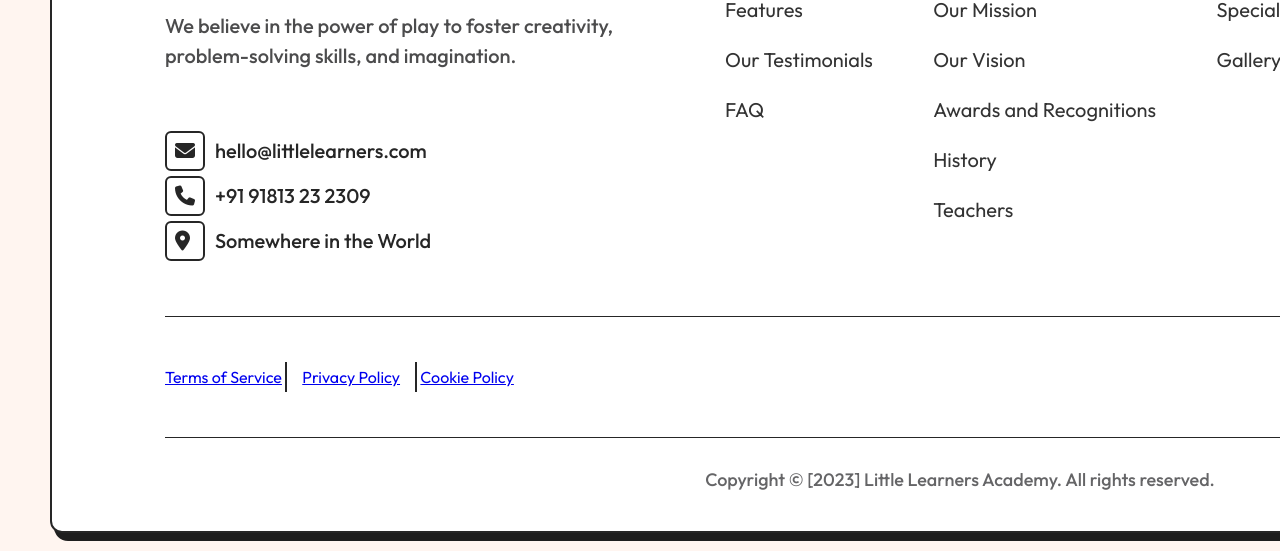
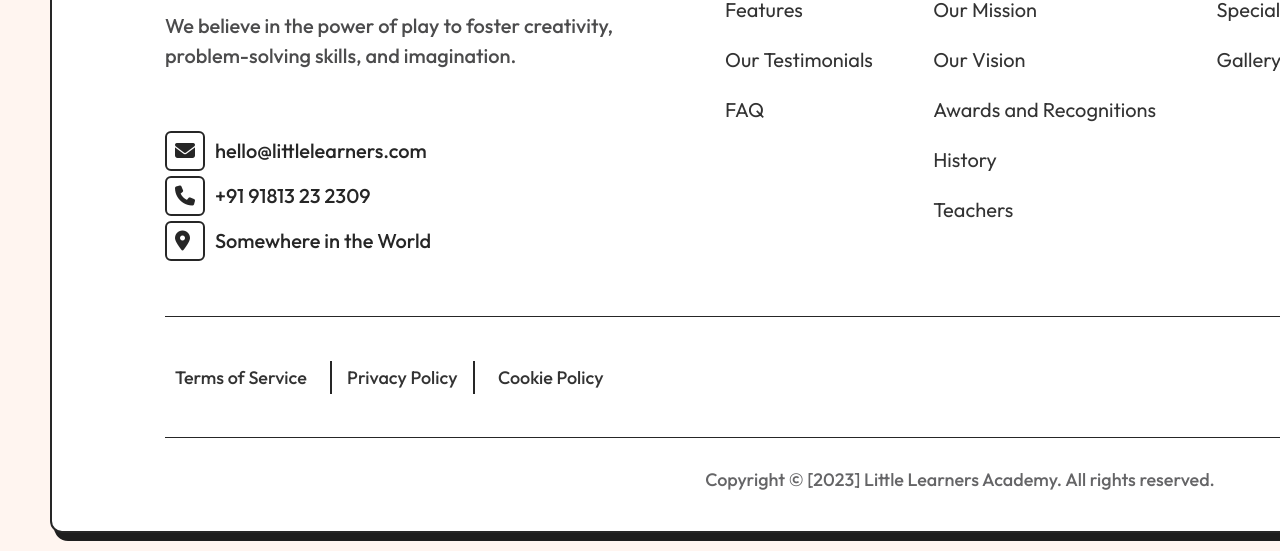
Before and after one commit to linnlatt132/visibleone-test, a plain HTML site: page index.html in a window 1280 px wide. Shown: the part 7404-7955 px from the top of the page. Drawn offline with Linux system fonts and the light colour scheme.

Commit message:
Update styles.css

```diff
--- a/styles/styles.css
+++ b/styles/styles.css
@@ -708,7 +708,7 @@ footer {
   padding: 30px 0px;
 }
 
-.footer-links a {
+.tpc-links a {
   text-decoration: none;
   color: #333333;
   font-size: 18px;
```
